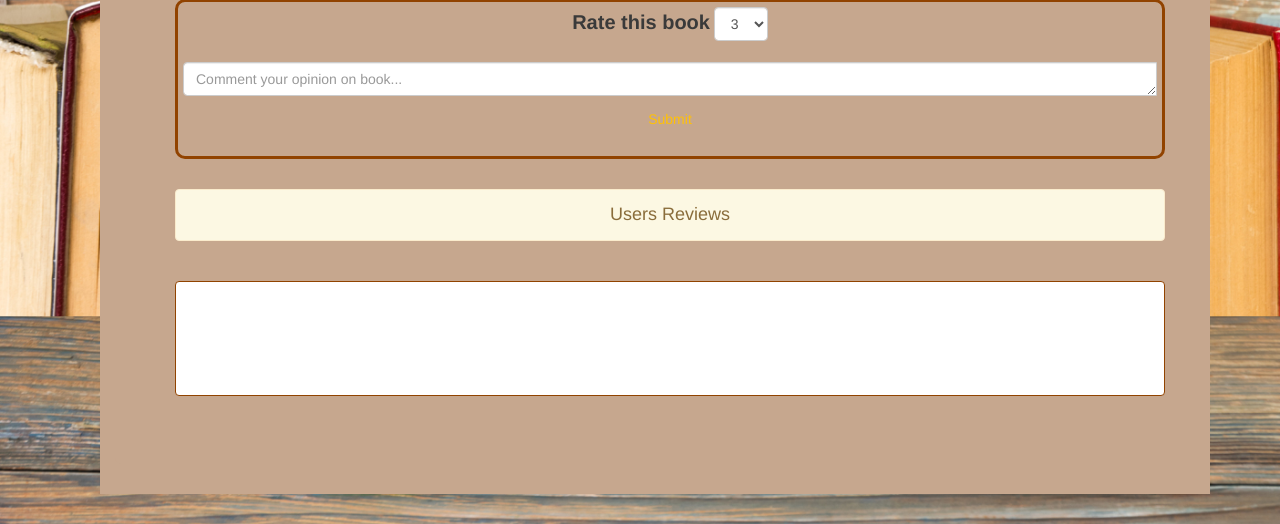
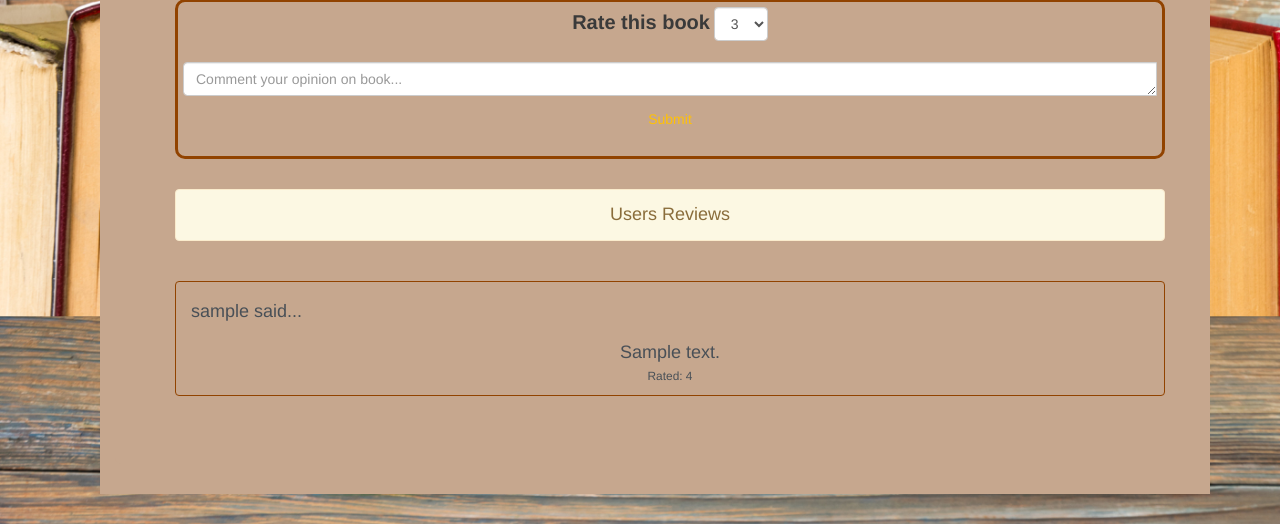
Before and after one commit to taherali101/Python-Flask-Book-review-Project1, a Flask app: template templates/book.html in a window 1280 px wide. Shown: the part 537-1061 px from the top of the page. Run offline with Flask 2, Linux system fonts and the light colour scheme; the template is opened without the code that fills it: most values are stand-ins (such as "Sample title", 1, 10 or a date in 2020); some libraries are stand-ins or nearby versions.

Commit message:
Modified Templates

```diff
--- a/templates/book.html
+++ b/templates/book.html
@@ -6,13 +6,13 @@
 
 {% block content %}
 <section>
-    <div class="container" style="background-color: #c6a78e;border-color:#914300;">
-        <div id="home" class="jumbotron" style="text-align: center;background-color: #c6a78e;border-color:#914300;">
+    <div class="container" style="background-color: #c6a78e;border-color:#914300;border: 1rem;">
+        <div id="home" class="jumbotron" style="text-align: center;border: 1rem;background-color: #c6a78e;border-color:#914300;">
             <div class="row book-container">
                 <div class="col-sm-4">
                     <img src="http://covers.openlibrary.org/b/isbn/{{bookInfo[0]['isbn']}}-M.jpg" style="border: 5in;border-color: #3a3a3a;" width="130px">
                 </div>
-                <div class="container" style="display: flex;text-align: center;justify-content: center;width: 300px;height:300px ;" >
+                <div class="container" style="border:1rem; border-color:#914300; flex;text-align: center;justify-content: center;width: 300px;height:300px ;" >
                     <div id="home" style="text-align: center;" >
                         <h2 style="color: #3a3a3a;">{{bookInfo[0]['title']}}</h1>
                         <h4 style="color: #3a3a3a;">Author: {{bookInfo[0]['author']}}</h4>
@@ -62,9 +62,9 @@
         <br>
         <div id="userReviews" >
             {% for review in reviews %}
-            <div class="list-group" style="border-color: #914300;">
-                <li class="list-group-item text-white list-group-item-action flex-column align-items-start" style="border-color: #914300;">
-                    <div class="d-flex text-white w-100 justify-content-between" style="border-color: #914300;">
+            <div class="list-group bg-transparent" style="border-color: #914300;">
+                <li class="list-group-item list-group-item-action bg-transparent flex-column align-items-start" style="border-color: #914300;">
+                    <div class="d-flex w-100 justify-content-between bg-transparent" style="border-color: #914300;">
                         <h4 class="mb-1" >{{review['username']}} said...</h4>
                         <hr style="color:#914300"></hr>
                     </div>
@@ -77,33 +77,4 @@
         </div>
     </div>
 </section>
-
-
-    <!-- <div class="row book-container">
-        <div class="col-sm-4">
-            <img src="http://covers.openlibrary.org/b/isbn/{{bookInfo[0]['isbn']}}-M.jpg" style="border: 1in;border-color: black;" width="130px">
-        </div>
-        <div class="container" style="display: flex;text-align: center;justify-content: center;width: 300px;height:300px ;" >
-            <div id="home" style="text-align: center;margin-top: 40px;" >
-                <h1 style="color: whitesmoke;">{{bookInfo[0]['title']}}</h1>
-                <h4 style="color: whitesmoke;">Author: {{bookInfo[0]['author']}}</h4>
-                <h4 style="color: whitesmoke;">Published: {{bookInfo[0]['year']}}</h4>
-                <h4 style="color: whitesmoke;">ISBN-10: {{bookInfo[0]['isbn']}}</h4>
-            </div>
-          </div>
-
-        <!--GOODREADS REVIEWS -->
-        <!-- <div class="col-sm-4">
-            <img class="mb-3" src="../static/goodreads.jpg" alt="Goodreads" width="200" height="45">
-            <h5>Nº of Ratings: {{bookInfo[1]['work_ratings_count']}}</h5>
-            <h5>Average Rating: {{bookInfo[1]['average_rating']}}</h5>
-            <h5>
-                <a href="https://www.goodreads.com/search?q={{bookInfo[0]['title']}}" style="color:whitesmoke">Goodreads page</a>
-            </h5>
-        </div>
-    </div> -->
-
-
-
-
 {% endblock %}
```
